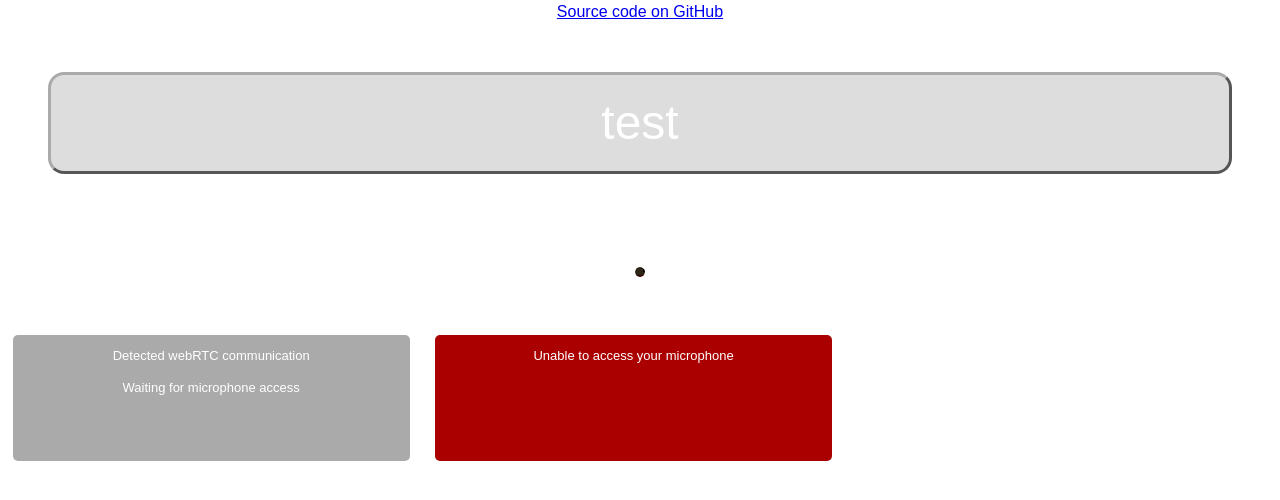
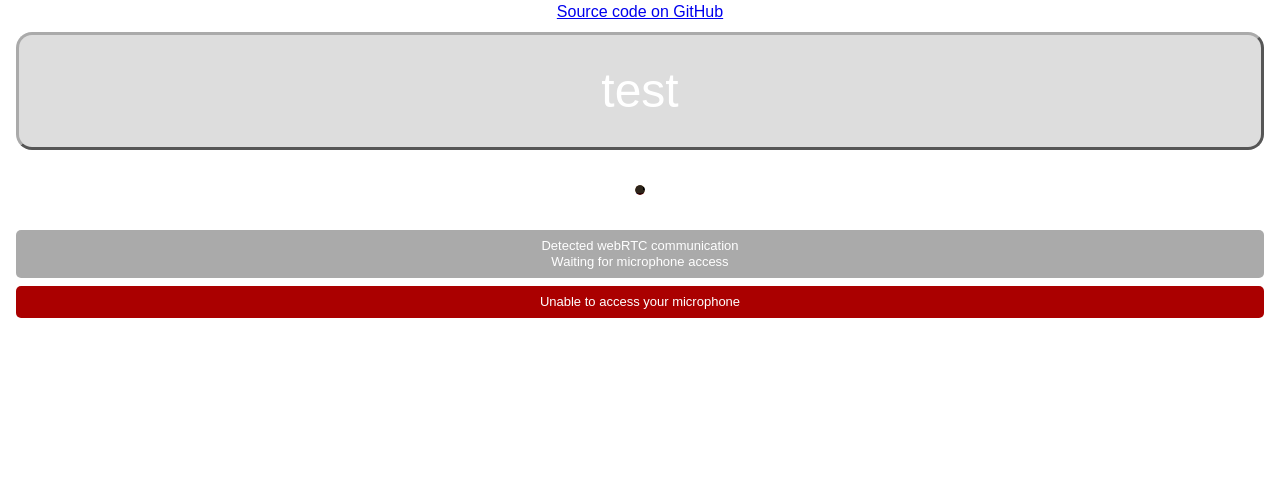
Before and after one commit to omrilotan/resonate, a plain HTML site: page index.html in a window 1280 px wide. Both pictures are taken after a click on the link "test". Drawn offline with Linux system fonts and the light colour scheme.

Commit message:
a little bit more reporting

```diff
--- a/index.html
+++ b/index.html
@@ -33,18 +33,19 @@ body {
     border:3px inset #aaa;
     color:#bbb;
 }
+.button,
 .message {
-    width:29%;
-    min-height:100px;
+    padding:8px 16px;
+    margin:8px 16px;
+}
+.message {
+    display:block;
     font-size:13px;
     line-height:16px;
     border-radius:5px;
     background:#aaa;
     color:white;
     text-align:center;
-    padding:1em 1%;
-    float:left;
-    margin:1em 1%;
     white-space:pre-line;
 }
 .message.fail {
@@ -55,8 +56,8 @@ body {
 }
 .beat {
     text-align:center;
-    height:100px;
-    line-height:100px;
+    height:64px;
+    line-height:64px;
     -webkit-transition: all .6s cubic-bezier(.5, -.75, .75, 1.25);
     -moz-transition:    all .6s cubic-bezier(.5, -.75, .75, 1.25);
     -ms-transition:     all .6s cubic-bezier(.5, -.75, .75, 1.25);
@@ -92,7 +93,7 @@ body {
         <script src="resonate.js"></script>
         <script>
 var translations = {
-    WEBRTC_WAITING_FOR_MICROPHONE: "Detected webRTC communication\n\nWaiting for microphone access",
+    WEBRTC_WAITING_FOR_MICROPHONE: "Detected webRTC communication\nWaiting for microphone access",
     DETECTING_MICROPHONE_INPUT: "Waiting for microphone input",
     ALLOW_MICROPHONE_ACCESS: "Please allow microphone access",
     MICROPHONE_DETECTED: "Microphone detected, All clear!",
@@ -107,7 +108,7 @@ var translations = {
 
     MICROPHONE_RESPONSE_TIME: "Microphone response time:",
 
-    NUMBER_OF_MICROPHONES: "Number of microphones detected:",
+    LIST_OF_MICROPHONES: "List of detected microphones:",
 
     PLEASE_WAIT: "Still checking, please hold",
 
@@ -141,7 +142,7 @@ document.getElementById("test").onclick = function () {
                         translations[message] :
                         message);
             });
-            return collection.join("\n\n");
+            return collection.join("\n");
         }(args));
         switch (type) {
             case "PROMPT":
--- a/resonate.js
+++ b/resonate.js
@@ -37,12 +37,13 @@ var resonate = (function __resonate__ (window, navigator, document, constants, u
         var limits = {
                 fail: 7 * 1000,    // Total time after which the test is considered to have failed
                 allow: 5 * 1000,    // After this time a message is prompted to allow microphone access
-                silence: 5 * 1000,    // After microphone access was granted, time to wait for sound
+                silence: 20 * 1000,    // After microphone access was granted, time to wait for sound
             },
 
             timeoutInervals = 0,
 
             finished = false,    // prevent repetitive tests
+            microphone_started_working = false,
 
             // Microphone response time measurement
             start = (new Date()).getTime(),
@@ -61,7 +62,7 @@ var resonate = (function __resonate__ (window, navigator, document, constants, u
             },
 
             failTimer = function resonate$_failTimer () {
-                if (++timeoutInervals < 3) {
+                if (++timeoutInervals < 3 && !finished) {
                     callback(constants.t[2],    // PROMPT
                             constants.m[11]);    // PLEASE_WAIT
                     timers.fail = setTimeout(failTimer, limits.fail);
@@ -152,7 +153,11 @@ var resonate = (function __resonate__ (window, navigator, document, constants, u
                 }
 
                 // First part worked, clear timers
+                if (!microphone_started_working) {
+                    microphone_started_working = true;
+                    timeoutInervals = 0;
                     clearTimers();
+                    timers.fail = setTimeout(failTimer, limits.fail);
 
                     // Silence timer: in case we can't hear anything within 5 seconds
                     timers.silence = setTimeout(function resonate$_silenceTimer () {
@@ -161,6 +166,7 @@ var resonate = (function __resonate__ (window, navigator, document, constants, u
                         next(false,    // FAIL
                                 constants.r[1]);    // NO_SOUND_DETECTED
                     }, limits.silence);
+                }
 
                 // Count the bits in the incoming frequency
                 var array = new Uint8Array(analyser.frequencyBinCount),
@@ -299,9 +305,9 @@ var resonate = (function __resonate__ (window, navigator, document, constants, u
                     document[name],
                 mics = movie.micNames();
 
-            // callback(constants.t[2],    // PROMPT
-            //         constants.m[10],    // NUMBER_OF_MICROPHONES
-            //         mics.length);
+            callback(constants.t[2],    // PROMPT
+                    constants.m[10],    // LIST_OF_MICROPHONES
+                    mics.join(", "));
             next(mics.length > 0);
             clearTimeout(timer);
             delete window.flashLoaded;
@@ -425,7 +431,7 @@ var resonate = (function __resonate__ (window, navigator, document, constants, u
                 "UNABLE_TO_ACCESS_USER_MICROPHONE",
 
                 "MICROPHONE_RESPONSE_TIME",
-                "NUMBER_OF_MICROPHONES",
+                "LIST_OF_MICROPHONES",
                 "PLEASE_WAIT"
             ],
 
```
Lines whose indentation alone changed are shown as unchanged.
